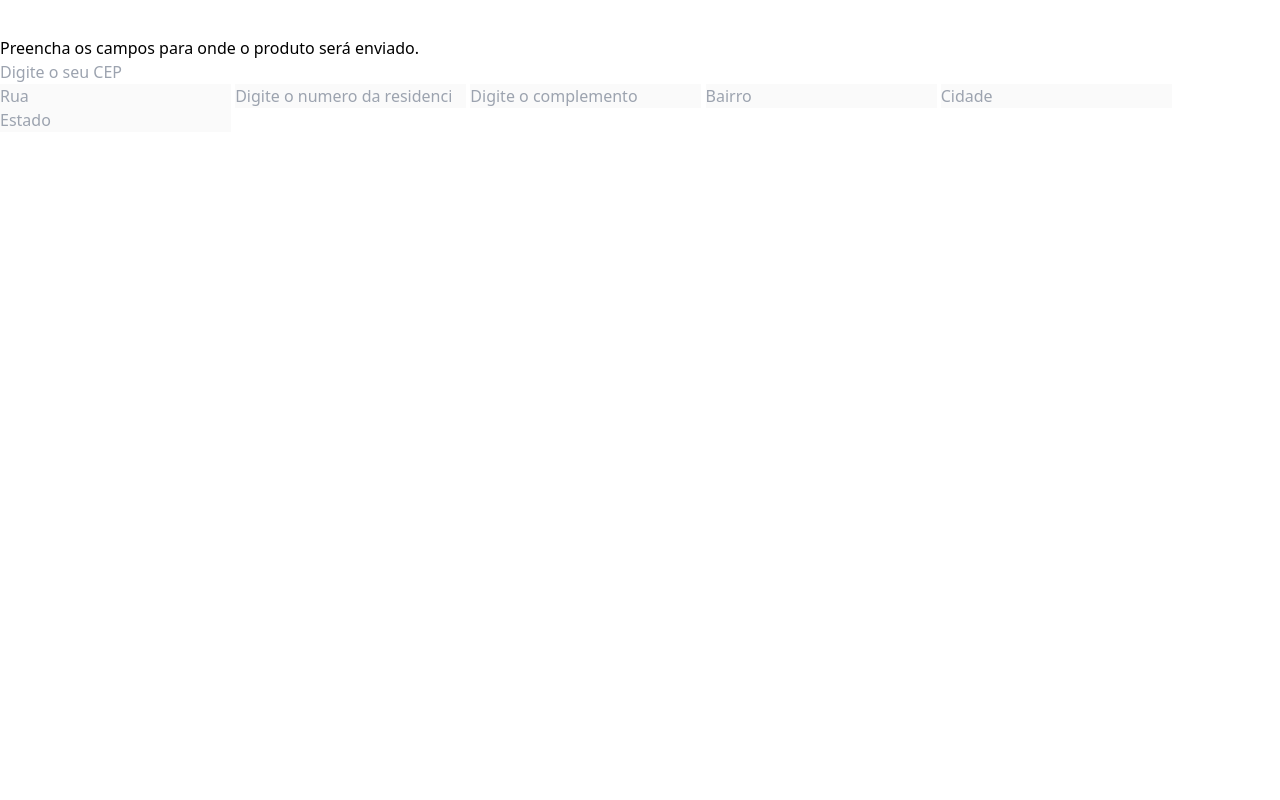
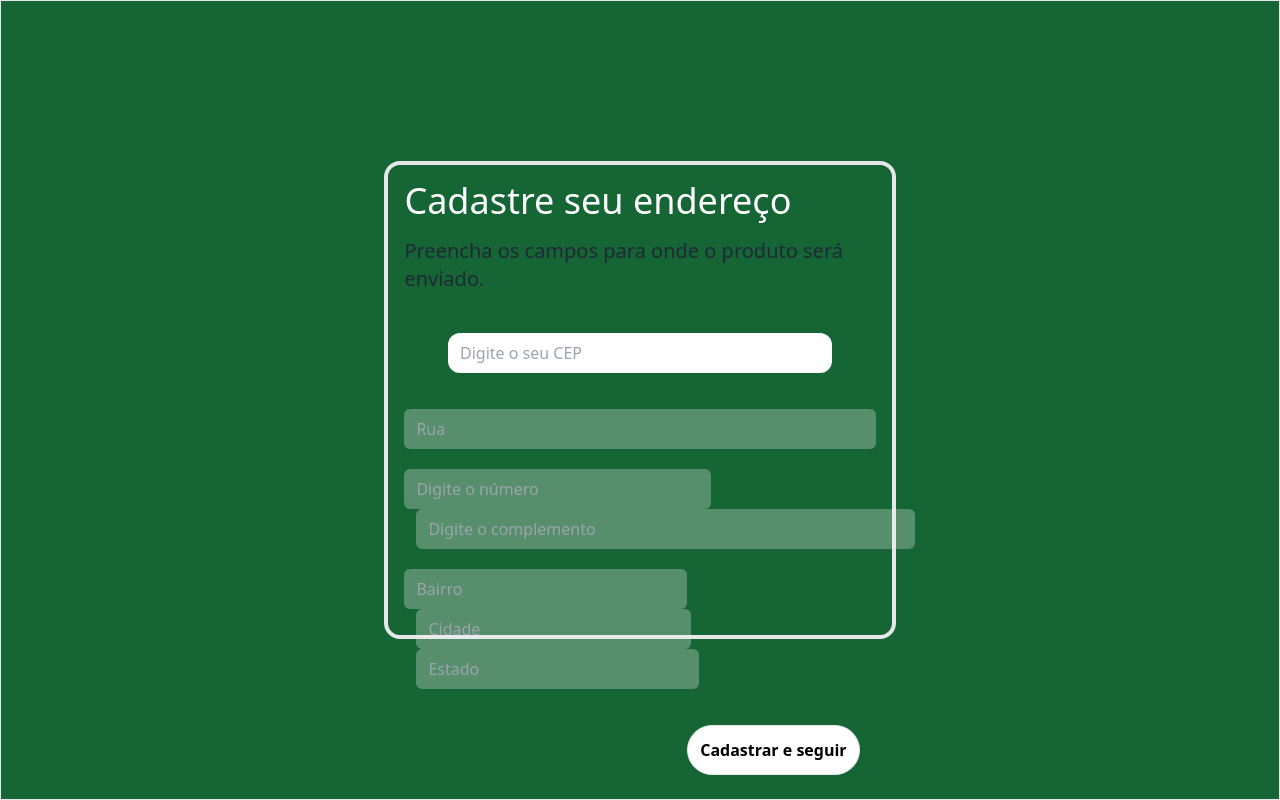
Before and after one commit to taifarias/apiCEP-js-e-tailwindcss-, a website: page src/index.html in a window 1280 px wide. Drawn offline with nearby package versions, Linux system fonts and the light colour scheme.

Commit message:
html inicial
Finalizado o html inicial, seguir para o JS e no final voltar e dar uma rapaginada

```diff
--- a/src/index.html
+++ b/src/index.html
@@ -4,24 +4,38 @@
     <meta charset="UTF-8">
     <meta name="viewport" content="width=device-width, initial-scale=1.0">
        <link href="../dist/output.css" rel="stylesheet">
+       <script src="https://cdn.tailwindcss.com"></script>
     <title>Completar Endereço</title>
 </head>
-<body class="bg-orange-700 flex flex-col justify-center items-end ">
+<body class="bg-green-800 flex flex-col items-center justify-center border h-screen ">
 
-    <div>
-    <h1 class="text-3xl text-white">Cadastre seu endereço</h1>
-    <p class="" >Preencha os campos para onde o produto será enviado.</p>
+<div class="border-4 rounded-2xl h-3/5 w-2/5 p-4">
+    <h1 class="text-4xl text-white pb-4">Cadastre seu endereço</h1>
+    <p class="pb-4 text-xl text-gray-800" >Preencha os campos para onde o produto será enviado.</p>
+        <div class="flex justify-center mt-6">
+            <input type="number" class="py-2 pl-3 w-96 rounded-xl" placeholder="Digite o seu CEP">
 
-    <input type="number" placeholder="Digite o seu CEP">
+        </div>
 
-    <div >
-    <input type="text" disabled placeholder="Rua">
-    <input type="number" disabled placeholder="Digite o numero da residencia">
-    <input type="text" disabled placeholder="Digite o complemento">
-    <input type="text" disabled placeholder="Bairro">
-    <input type="text" disabled placeholder="Cidade">
-    <input type="text" disabled placeholder="Estado">
+    <div class="flex flex-col py-5 mt-4 space-y-5">
+    <input class="py-2 pl-3  rounded-md" type="text" disabled placeholder="Rua">
+
+    <div class="w-full space-x-3">
+    <input class="py-2 pl-3 pr-16 rounded-md" type="number" disabled placeholder="Digite o número">
+    <input class="py-2 pl-3 pr-64 rounded-md " type="text" disabled placeholder="Digite o complemento">
     </div>
+    <div class="space-x-3">
+       <input class="py-2 pl-3 pr-10 rounded-md"  type="text" disabled placeholder="Bairro">
+    <input class="py-2 pl-3 pr-8 rounded-md"  type="text" disabled placeholder="Cidade">
+    <input class="py-2 pl-3 pr-10 rounded-md"  type="text" disabled placeholder="Estado">
+
+    </div>
+     </div>
+     <div class="flex justify-end font-bold">
+        <button class="border rounded-full p-3 bg-white mt-4 mr-4" >Cadastrar e seguir</button>
+
+     </div>
+
     </div>
 
 
```
